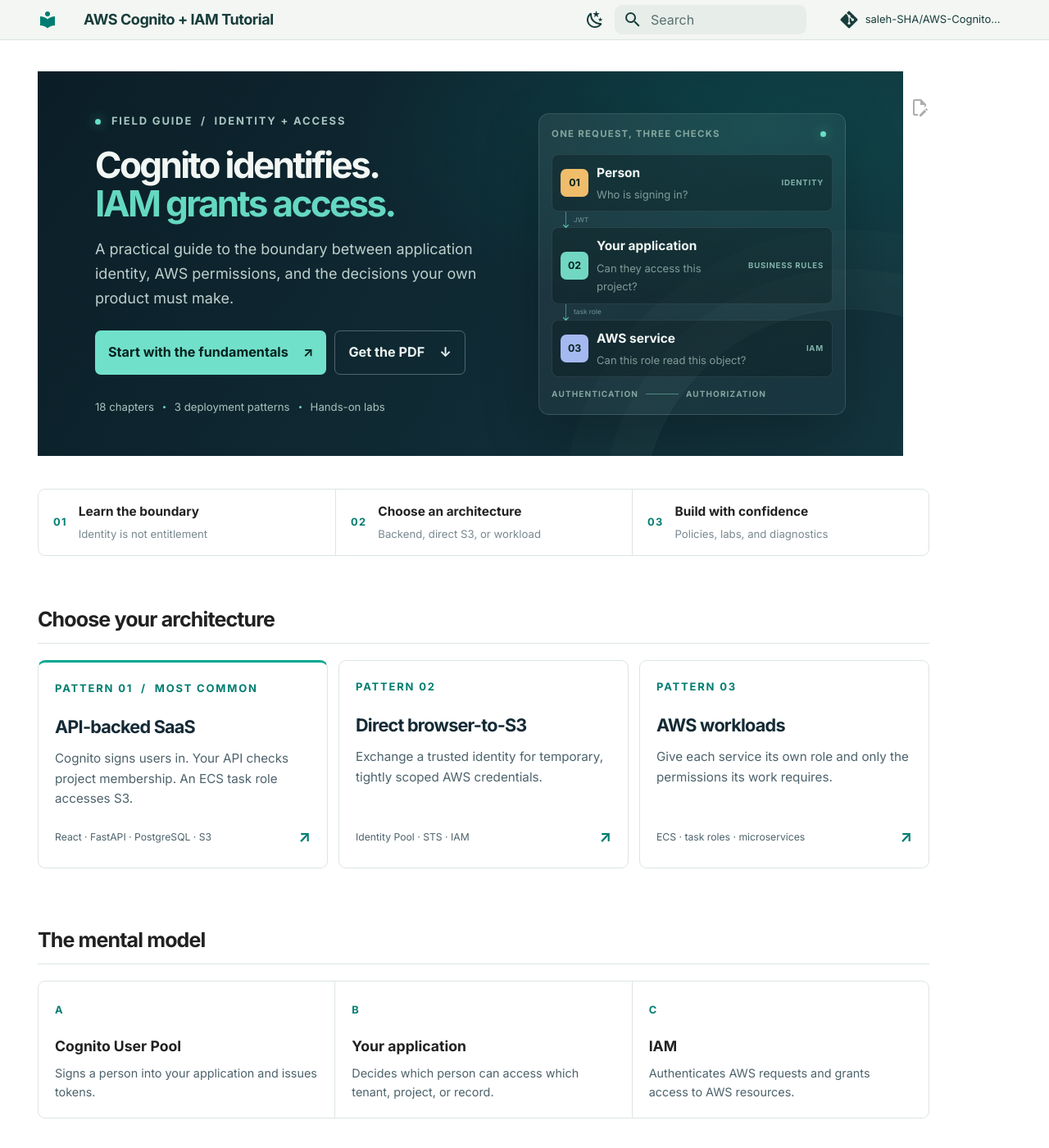
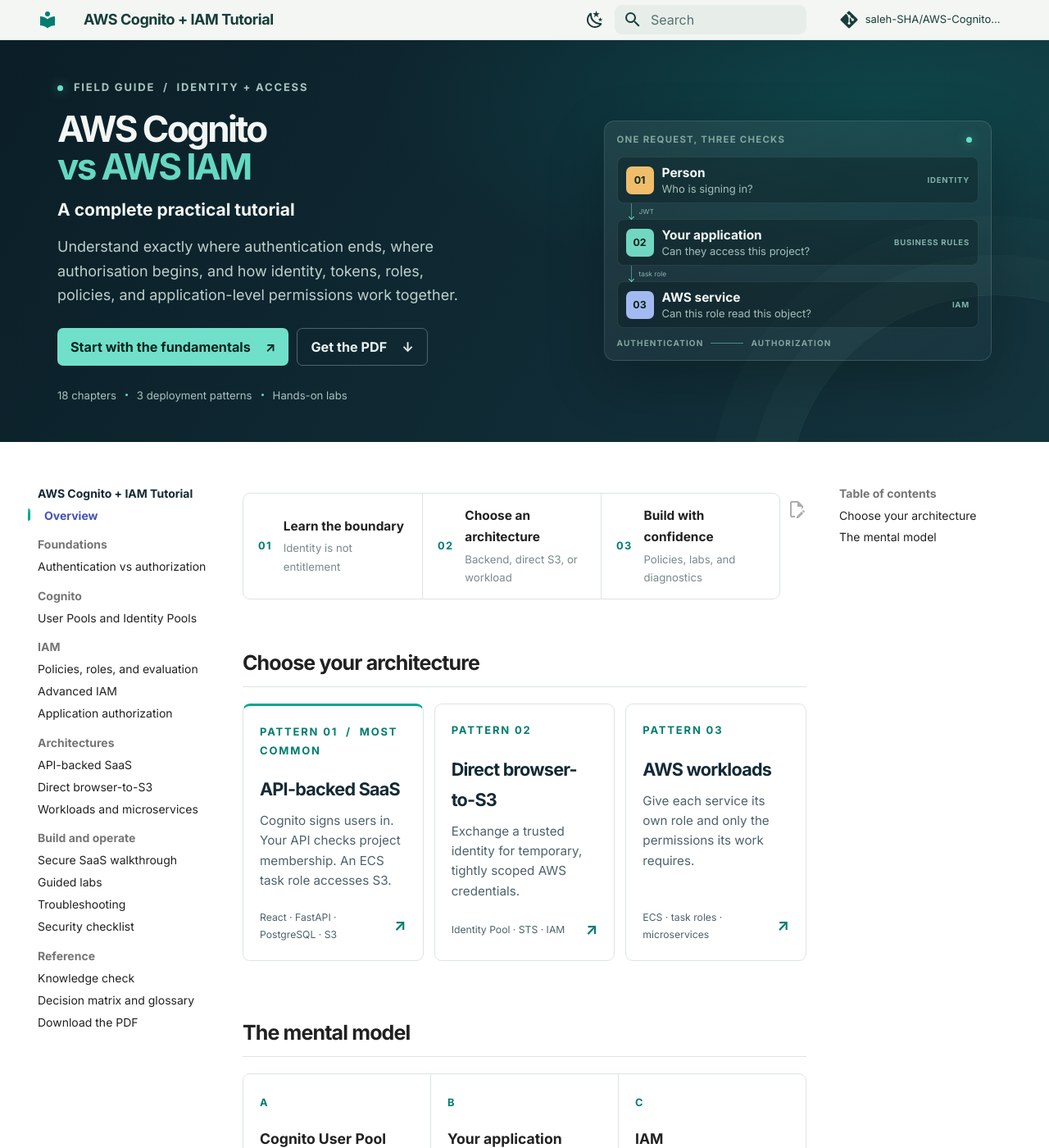
Before and after one commit to saleh-SHA/AWS-Cognito-IAM-Tutorial, an MkDocs documentation site: the page built from docs/index.md, in a window 1280 px wide and 1400 px high. Shown: the whole window at 82% size. Built offline with MkDocs 1.6.1 and Material for MkDocs 9.7.7, drawn with Linux system fonts in a browser that asks for light colours; comment, search, counter and statistics services are not loaded.

Commit message:
Restore hero banner and contents navigation

```diff
--- a/docs/index.md
+++ b/docs/index.md
@@ -1,14 +1,9 @@
----
-hide:
-  - navigation
-  - toc
----
-
 <div class="home-hero">
   <div class="hero-copy">
     <div class="eyebrow"><span class="eyebrow-dot"></span> FIELD GUIDE&nbsp; / &nbsp;IDENTITY + ACCESS</div>
-    <h1>Cognito identifies.<br><span>IAM grants access.</span></h1>
-    <p class="hero-lede">A practical guide to the boundary between application identity, AWS permissions, and the decisions your own product must make.</p>
+    <h1>AWS Cognito<br><span>vs AWS IAM</span></h1>
+    <p class="hero-subtitle">A complete practical tutorial</p>
+    <p class="hero-lede">Understand exactly where authentication ends, where authorisation begins, and how identity, tokens, roles, policies, and application-level permissions work together.</p>
     <div class="hero-actions">
       <a class="action-primary" href="foundations/">Start with the fundamentals <span aria-hidden="true">↗</span></a>
       <a class="action-secondary" href="AWS_Cognito_vs_IAM_Practical_Tutorial.pdf">Get the PDF <span aria-hidden="true">↓</span></a>
--- /dev/null
+++ b/docs/scripts/landing-layout.js
@@ -0,0 +1,15 @@
+(() => {
+  const placeHero = () => {
+    const hero = document.querySelector(".home-hero");
+    const main = document.querySelector(".md-main");
+    if (hero && main && hero.parentElement !== main) {
+      main.insertBefore(hero, main.firstElementChild);
+    }
+  };
+
+  if (document.readyState === "loading") {
+    document.addEventListener("DOMContentLoaded", placeHero, { once: true });
+  } else {
+    placeHero();
+  }
+})();
--- a/docs/stylesheets/extra-v2.css
+++ b/docs/stylesheets/extra-v3.css
@@ -82,13 +82,16 @@ html body[data-md-color-scheme="slate"] .md-search__input::placeholder { color:
   grid-template-columns: 1.12fr .88fr;
   gap: clamp(2rem, 5vw, 5rem);
   align-items: center;
-  margin: -1.2rem calc(50% - 50vw) 2rem;
+  width: 100%;
+  margin: 0;
   padding: clamp(2.1rem, 3.8vw, 3.7rem) max(5vw, calc((100vw - 1140px) / 2));
   border-radius: 0;
   color: #f2f7f4;
   background: radial-gradient(ellipse at 84% 15%, rgba(0,168,145,.19), transparent 40%), linear-gradient(122deg, #0b1e27 0%, #102b35 60%, #14343d 100%);
   overflow: hidden;
 }
+.home-hero h1 { margin-top: 1rem; }
+.hero-subtitle { margin: .3rem 0 .7rem; color: #f2f7f4; font-size: 1.05rem; font-weight: 650; }
 .home-hero::after { content: ""; position: absolute; width: 510px; height: 510px; border: 1px solid rgba(159,224,209,.09); border-radius: 50%; right: -190px; bottom: -330px; box-shadow: 0 0 0 48px rgba(159,224,209,.025), 0 0 0 96px rgba(159,224,209,.02); pointer-events: none; }
 .home-hero h1 { margin: 1rem 0 .8rem; color: #f2f7f4; font-size: clamp(2.2rem, 3.4vw, 3.35rem); line-height: 1.06; font-weight: 760; letter-spacing: -.06em; }
 .home-hero h1 span { color: #65d8c1; }
--- a/mkdocs.yml
+++ b/mkdocs.yml
@@ -31,7 +31,9 @@ theme:
         icon: material/weather-sunny
         name: Switch to light mode
 extra_css:
-  - stylesheets/extra-v2.css
+  - stylesheets/extra-v3.css
+extra_javascript:
+  - scripts/landing-layout.js
 markdown_extensions:
   - admonition
   - attr_list
```
